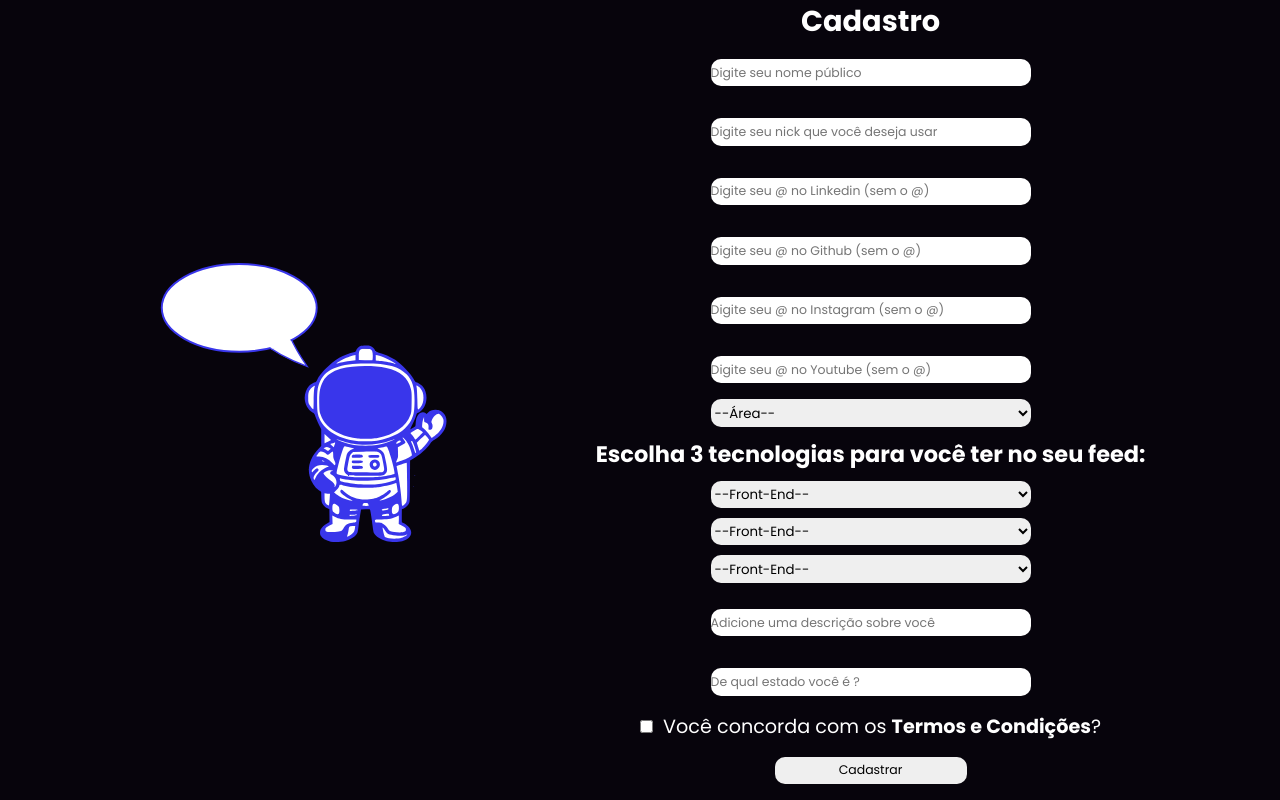
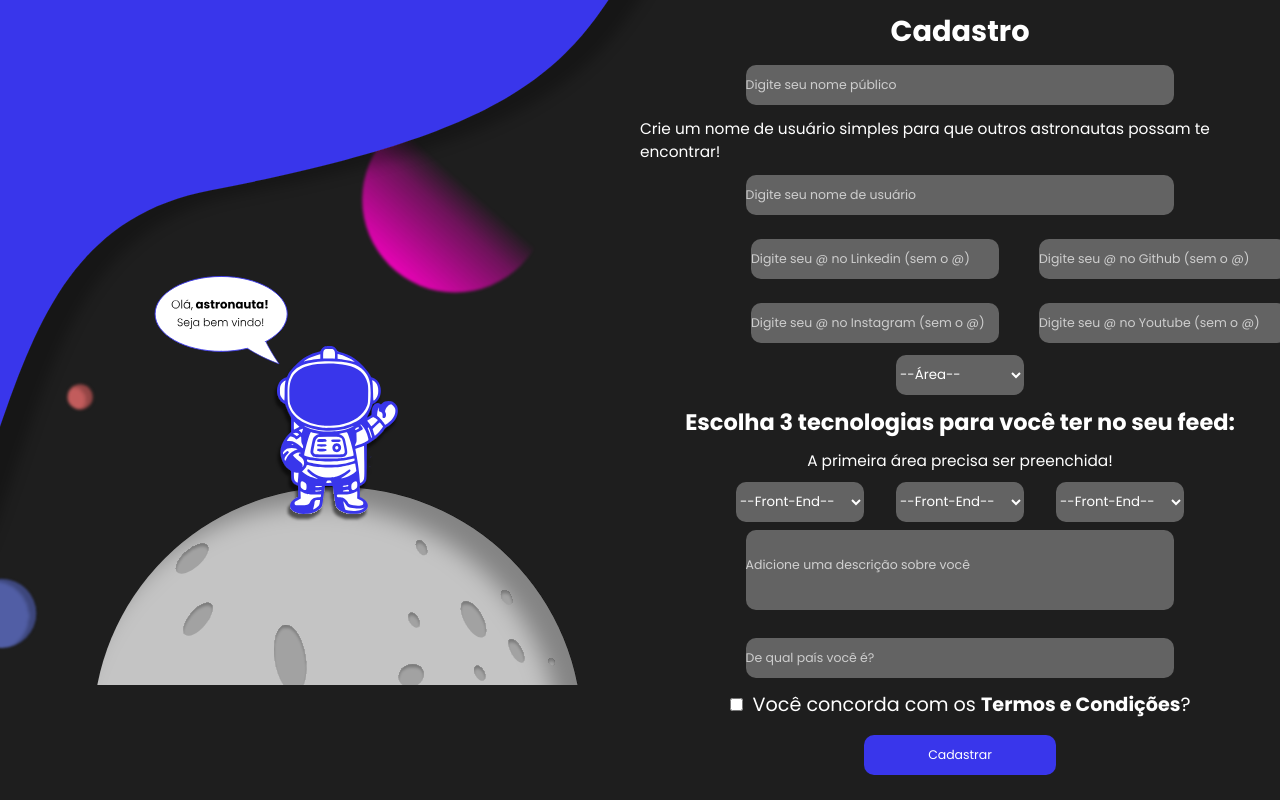
Before and after one commit to davi-souza2001/MyRocketdev, a Next.js app: page /createprofile in a window 1280 px wide. Built offline with nearby package versions, Linux system fonts and the light colour scheme; no server answers; the database is empty.

Commit message:
Page create profile finish

```diff
--- a/src/pages/createprofile.tsx
+++ b/src/pages/createprofile.tsx
@@ -18,7 +18,7 @@ export default function CreateProfile() {
     // a pagina inicial, pois não se faz necessário criar perfil
 
     const verifyEmailExists = profileList?.map((prof) => {
-        if(prof.email == emailUser) {
+        if (prof.email == emailUser) {
             route.replace("/");
         }
     });
@@ -44,7 +44,7 @@ export default function CreateProfile() {
 
     // Função assicrona que vai esperar o retorno do firebase com a lista de perfis e em seguida vai enviar
     // os dados coletados para a pagina de perfis
-    async function setDatas(){
+    async function setDatas() {
         const todoRef = await firebase.database().ref("Profiles");
         const datas = {
             name,
@@ -68,33 +68,43 @@ export default function CreateProfile() {
     // Função que obriga o usuário à não deixar o github, nome, nick, email...
     //  em branco pois é um ponto necessário para melhor uso do sistema
 
-    async function navigateToHome(e): Promise<void>{
+    async function navigateToHome(e): Promise<void> {
         e.preventDefault();
-        if(github != "" && userName != "" && name != "" && dev != "" && email != "" && firstComum != "" && check == 1){
-            try{
+        if (github != "" && userName != "" && name != "" && dev != "" && email != "" && firstComum != "" && check == 1 && user != null) {
+            try {
                 await setDatas();
             } finally {
                 route.push("/");
             }
-        } else{
+        } else {
+            if (user) {
                 alert("Por favor verifique se os campos: Nick, Nome público, Github, Email e/ou Senioridade foram preenchidos. Ou aceite os Termos.")
+            } else (
+                alert("Por favor se logue com uma conta Email ou Github.")
+            )
         }
     }
 
     return (
         <div className={styles.contentGeral}>
             <div className={styles.astroBallon}>
-                <Image src={astroBallon} height={900} alt="Astro"/>
+                <Image src={astroBallon} height={999} alt="Astro" />
             </div>
             <div className={styles.contentForms}>
                 <form>
                     <h2>Cadastro</h2>
-                    <input type="text" placeholder="Digite seu nome público" onChange={(e) => setName(e.target.value)}/>
-                    <input type="text" placeholder="Digite seu nick que você deseja usar" onChange={(e) => setUserName(e.target.value)} />
-                    <input type="text" placeholder="Digite seu @ no Linkedin (sem o @)" onChange={(e) => setLinkedin(e.target.value)} />
+                    <input type="text" placeholder="Digite seu nome público" onChange={(e) => setName(e.target.value)} />
+                    <p>Crie um nome de usuário simples para que outros astronautas possam te encontrar!</p>
+                    <input type="text" placeholder="Digite seu nome de usuário" onChange={(e) => setUserName(e.target.value)} />
+                    <div className={styles.contentSocialMedia}>
+                        <input className={styles.inputSocialMedia} type="text" placeholder="Digite seu @ no Linkedin (sem o @)" onChange={(e) => setLinkedin(e.target.value)} />
                         <input required type="text" placeholder="Digite seu @ no Github (sem o @)" onChange={(e) => setGithub(e.target.value)} />
+                    </div>
+                    <div className={styles.contentSocialMedia}>
                         <input type="text" placeholder="Digite seu @ no Instagram (sem o @)" onChange={(e) => setInstagram(e.target.value)} />
                         <input type="text" placeholder="Digite seu @ no Youtube (sem o @)" onChange={(e) => setYoutube(e.target.value)} />
+                    </div>
+
                     <select required onChange={(e) => setDev(e.target.value)} value={dev}>
                         <option defaultValue="Senioridade" >--Área--</option>
                         <option value="Front-End">Front-End</option>
@@ -106,6 +116,8 @@ export default function CreateProfile() {
                         <option value="Android">Android</option>
                     </select>
                     <h3>Escolha 3 tecnologias para você ter no seu feed:</h3>
+                    <p style={{marginBottom: "10px"}}>A primeira área precisa ser preenchida!</p>
+                    <div className={styles.selectCommunity}>
                         <select required onChange={(e) => setFirstComum(e.target.value)} value={firstComum} className={styles.contentComum}>
                             <option defaultValue="Senioridade">--Front-End--</option>
                             <option value="React">ReactJs</option>
@@ -166,10 +178,14 @@ export default function CreateProfile() {
                             <option value="Swift">Swift</option>
                             <option value="Ionic">Ionic</option>
                         </select>
-                    <input required type="text" placeholder="Adicione uma descrição sobre você" onChange={(e) => setDescription(e.target.value)} />
-                    <input required type="text" placeholder="De qual estado você é ?" onChange={(e) => setLocal(e.target.value)} />
+                    </div>
+                    <div className={styles.contentDescriptionArea}>
+                        {/* <input required type="text" placeholder="Adicione uma descrição sobre você" onChange={(e) => setDescription(e.target.value)} /> */}
+                        <textarea name="dasd" id="dasd" cols={30} rows={10} placeholder="Adicione uma descrição sobre você" onChange={(e) => setDescription(e.target.value)}/>
+                    </div>
+                    <input required type="text" placeholder="De qual país você é?" onChange={(e) => setLocal(e.target.value)} />
                     <div className={styles.termsAndConditionsArea}>
-                        <input className={styles.termsAndConditions} type="checkbox" value={check} onClick={() => {setCheck(1)}}></input>
+                        <input className={styles.termsAndConditions} type="checkbox" value={check} onClick={() => { setCheck(1) }}></input>
                         <label>Você concorda com os <a href="https://github.com/davi-souza2001/MyRocketdev" target="_blank" rel="noreferrer">Termos e Condições</a>?</label>
                     </div>
                     <button type="submit" className={styles.buttonSubmit} onClick={navigateToHome}>Cadastrar</button>
--- a/src/styles/CreateProfile.module.css
+++ b/src/styles/CreateProfile.module.css
@@ -14,25 +14,23 @@
     display: flex;
     align-items: center;
     justify-content: space-around;
+    overflow: hidden;
+    background-image: url("../assets/img/blueBorders.svg");
+    background-repeat: no-repeat;
     font-family: 'poppins', sans-serif;
 }
 
 .astroBallon{
     margin-right: -15vw;
-    width: 30vw;
-}
-
-.loading{
-    height: 100vh;
-    width: 100vw;
-    display: flex;
-    align-items: center;
-    justify-content: center;
-    background-color: #460BA1;
+    width: 50vw;
+    z-index: -999;
+    margin-left: -15px;
 }
 
 .contentForms form{
+    margin-left: 250px;
     height: 100vh;
+    width: 50vw;
     display: flex;
     align-items: center;
     justify-content: center;
@@ -42,26 +40,35 @@
 }
 
 .contentForms form input[type="text"]{
-    margin: 2vh 0;
-    width: 25vw;
+    margin: 1.5vh 0;
+    width: 33.5vw;
     height: 5vh;
     font-size: 65%;
     border-radius: 10px;
     border: none;
     outline: none;
+    color: #fff;
+    background-color: #636363;
     animation-name: change;
     animation-duration: 0.4s;
     font-family: 'poppins', sans-serif;
 }
 
+.contentForms form input[type="text"]::placeholder{
+    color: rgb(206, 206, 206);
+}
+
 .contentForms form select{
-    width: 25vw;
+    width: 10vw;
     height: 5vh;
+    margin: 0 16px;
     border: none;
     border-radius: 10px;
     animation-name: change;
     animation-duration: 0.4s;
     font-family: 'poppins', sans-serif;
+    background-color: #636363;
+    color: #fff;
 }
 
 .contentForms form input:focus::placeholder{
@@ -73,7 +80,8 @@
 }
 
 .contentComum{
-    margin-bottom:10px;
+    margin-top: 10px;
+    margin-bottom: 10px;
 }
 
 .contentForms form p{
@@ -97,6 +105,8 @@
     border: none;
     outline: none;
     transition: 0.2s;
+    background-color: #3936EB;
+    color: #fff;
     cursor: pointer;
     animation-name: change;
     animation-duration: 0.6s;
@@ -109,9 +119,40 @@
 
 .buttonSubmit:hover{
     color: #fff;
-    background-color: #6b10f5;
+    background-color: #4a47fa;
 }
 
 .contentForms form input:focus{
     border: 1.5px solid #ba8efb;
 }
+
+.contentSocialMedia{
+    display: flex;
+    width: 35vw;
+}
+
+.contentForms form .contentSocialMedia input[type="text"]{
+    margin-left: 15px;
+    margin-right: 25px;
+}
+
+.contentForms form .contentDescriptionArea textarea{
+    margin: 1vh 0;
+    width: 33.5vw;
+    height: 10vh;
+    font-size: 65%;
+    border-radius: 10px;
+    border: none;
+    outline: none;
+    color: #fff;
+    background-color: #636363;
+    animation-name: change;
+    animation-duration: 0.4s;
+    font-family: 'poppins', sans-serif;
+    resize: none;
+}
+
+.contentForms form .contentDescriptionArea textarea::placeholder{
+    color: rgb(209, 209, 209);
+    padding: 3.3vh 0;
+}
--- a/src/styles/Starsnew.module.scss
+++ b/src/styles/Starsnew.module.scss
@@ -12,7 +12,7 @@ $height: 960;        // Height of the starfield
   overflow: hidden;
   position: absolute;
   z-index: -999;
-  background: transparent;
+  background: black;
   perspective: 340px;
 }
 .stars {
--- a/src/styles/globals.css
+++ b/src/styles/globals.css
@@ -9,7 +9,7 @@
 
 body {
   margin: 0;
-  background-color: #07040c;
+  background-color: #1E1E1E;
   font-family: -apple-system, BlinkMacSystemFont, 'Segoe UI', 'Roboto', 'Oxygen',
     'Ubuntu', 'Cantarell', 'Fira Sans', 'Droid Sans', 'Helvetica Neue',
     sans-serif;
```
Also changed, not shown: src/assets/img/astronauta_balao.svg, src/assets/img/blueBorders.svg (added). Lines whose indentation alone changed are shown as unchanged.
